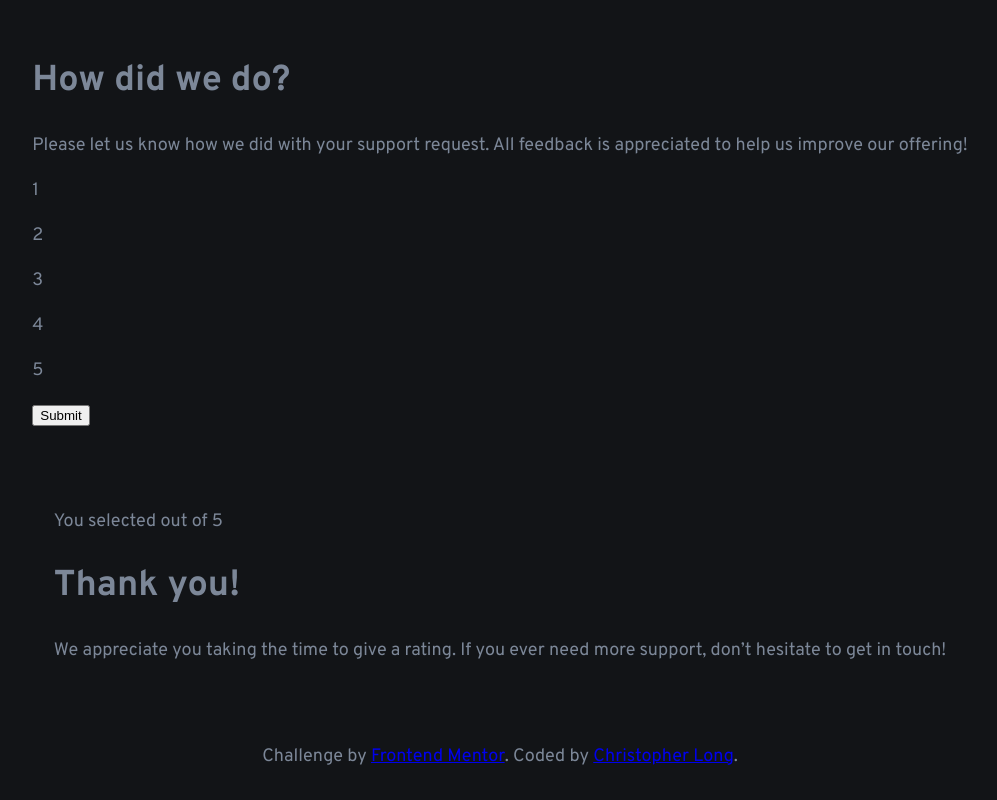
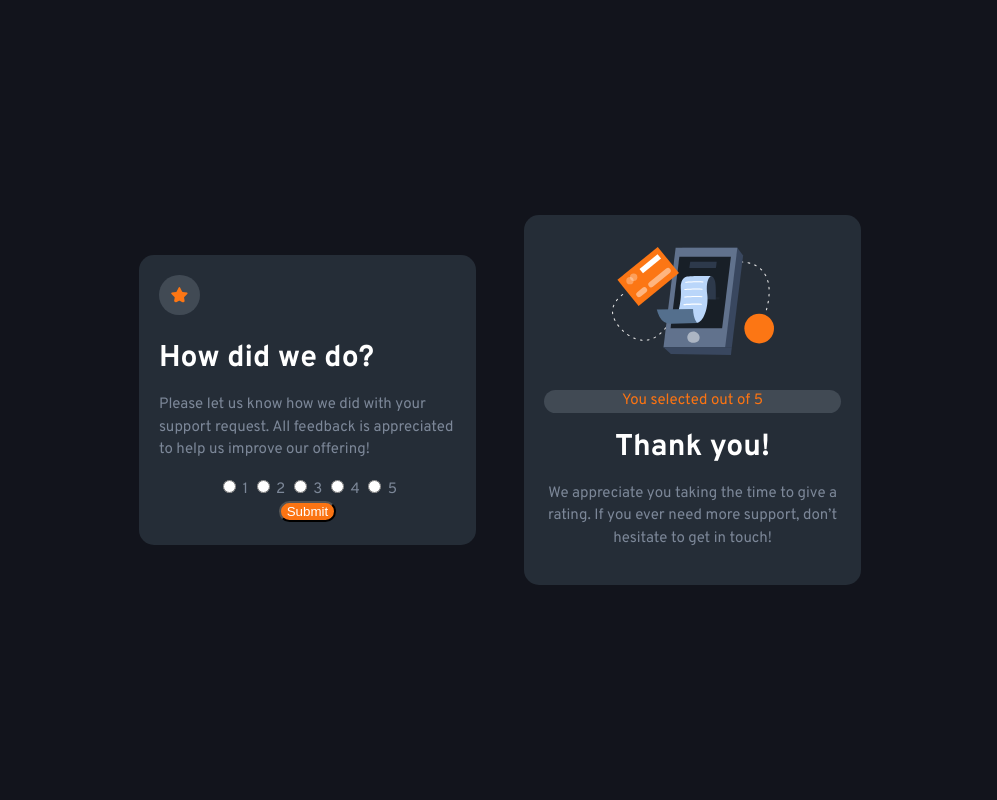
Before and after one commit to cvalong/fm-interactive-rating-component, a plain HTML site: page index.html in a window 1280 px wide. Shown: the whole page, without its empty margins (140-1137 px from the left). Drawn offline with Linux system fonts and the light colour scheme.

Commit message:
added svgs, cards, and styling

```diff
--- a/index.html
+++ b/index.html
@@ -14,33 +14,45 @@
 
 </head>
 <body>
-
+  <div class="container">
     <!-- Rating state start -->
-  <div class="rating-state">
+    <div class="rating-state card">
+      <form class="card-content">
+        <img class="icon" src="/images/icon-star.svg" alt="orange star icon">
         <h1>How did we do?</h1>
         <p>Please let us know how we did with your support request. All feedback is appreciated
           to help us improve our offering!</p>
-    <p>1</p>
-    <p>2</p>
-    <p>3</p>
-    <p>4</p>
-    <p>5</p>
-    <button>Submit</button>
+        <div class="radio-holder">
+          <input type="radio" id="1" name="rating" value="1">
+          <label for="1">1</label>
+          <input type="radio" id="2" name="rating" value="2">
+          <label for="2">2</label>
+          <input type="radio" id="3" name="rating" value="3">
+          <label for="3">3</label>
+          <input type="radio" id="4" name="rating" value="4">
+          <label for="4">4</label>
+          <input type="radio" id="5" name="rating" value="5">
+          <label for="5">5</label>
+        </div>
+        <div class="button-holder">
+          <input class="button" type="submit" value="Submit">
+        </div>
+      </form>
     </div>
     <!-- Rating state end -->
 
     <!-- Thank you state start -->
-  <div class="thank-you-state">
-    <p class="selection-text">You selected <!-- Add rating here --> out of 5</p>
+    <div class="thank-you-state card">
+      <div class="card-content">
+        <img src="/images/illustration-thank-you.svg" alt="payment illustration">
+        <p class="select-text">You selected <!-- Add rating here --> out of 5</p>
         <h1>Thank you!</h1>
         <p>We appreciate you taking the time to give a rating. If you ever need more support,
           don’t hesitate to get in touch!</p>
       </div>
+    </div>
     <!-- Thank you state end -->
+  </div>
 
-  <div class="attribution">
-    Challenge by <a href="https://www.frontendmentor.io?ref=challenge" target="_blank">Frontend Mentor</a>.
-    Coded by <a href="#">Christopher Long</a>.
-  </div>
 </body>
 </html>
--- a/styles/style.css
+++ b/styles/style.css
@@ -1,10 +1,13 @@
 :root {
     --primary: hsl(25, 97%, 53%);
 
+    --neutralDarkest: hsl(228, 20%, 9%);
     --neutralDarker: hsl(216, 12%, 8%);
+
     --neutralDark: hsl(213, 19%, 18%);
+
     --neutral: hsl(216, 12%, 54%);
-    --neutralLight: hsl(217, 12%, 63%);
+    --neutralLight: hsl(217, 12%, 63%, 0.25);
     --neutralLighter: hsl(0, 0%, 100%);
 }
 /* global styles */
@@ -25,16 +28,82 @@ html {
 
 body {
     font-family: 'Overpass', sans-serif;
-    font-size: 1.125rem;
+    font-size: 0.9375rem;
     color: var(--neutral);
     line-height: 1.5;
-    font-weight: 300;
+    font-weight: 400;
+    text-align: left;
+}
+
+h1 {
+    color: var(--neutralLighter);
+    font-weight: 700;
+    line-height: 1;
+}
+
+.button {
+    color: var(--neutralLighter);
+}
+
+.thank-you-state {
+    text-align: center;
+}
+
+.select-text {
+    color: var(--primary);
 }
 
 /* layout */
+
 body {
     display: grid;
     min-height: 100vh;
     place-items: center;
-    background: var(--neutralDarker);
+    background: var(--neutralDarkest);
 }
+
+.container {
+    display: flex;
+    flex-wrap: wrap;
+    justify-content: center;
+    align-items: center;
+}
+
+.card {
+    background: var(--neutralDark);
+    border-radius: 15px;
+    max-width: 35ch;
+    margin: 1.5rem;
+}
+
+.card-content {
+    padding: 1.25rem;
+}
+
+img {
+    padding: .75rem;
+}
+
+.icon {
+    background: var(--neutralLight);
+    border-radius: 50px;
+}
+
+/*form layout*/
+
+.radio-holder,
+.button-holder {
+    text-align: center;
+}
+
+.button {
+    background: var(--primary);
+    border-radius: 50px;
+}
+
+/* Thank you state layout*/
+
+.select-text {
+    background: var(--neutralLight);
+    border-radius: 50px;
+}
```
Lines whose indentation alone changed are shown as unchanged.
